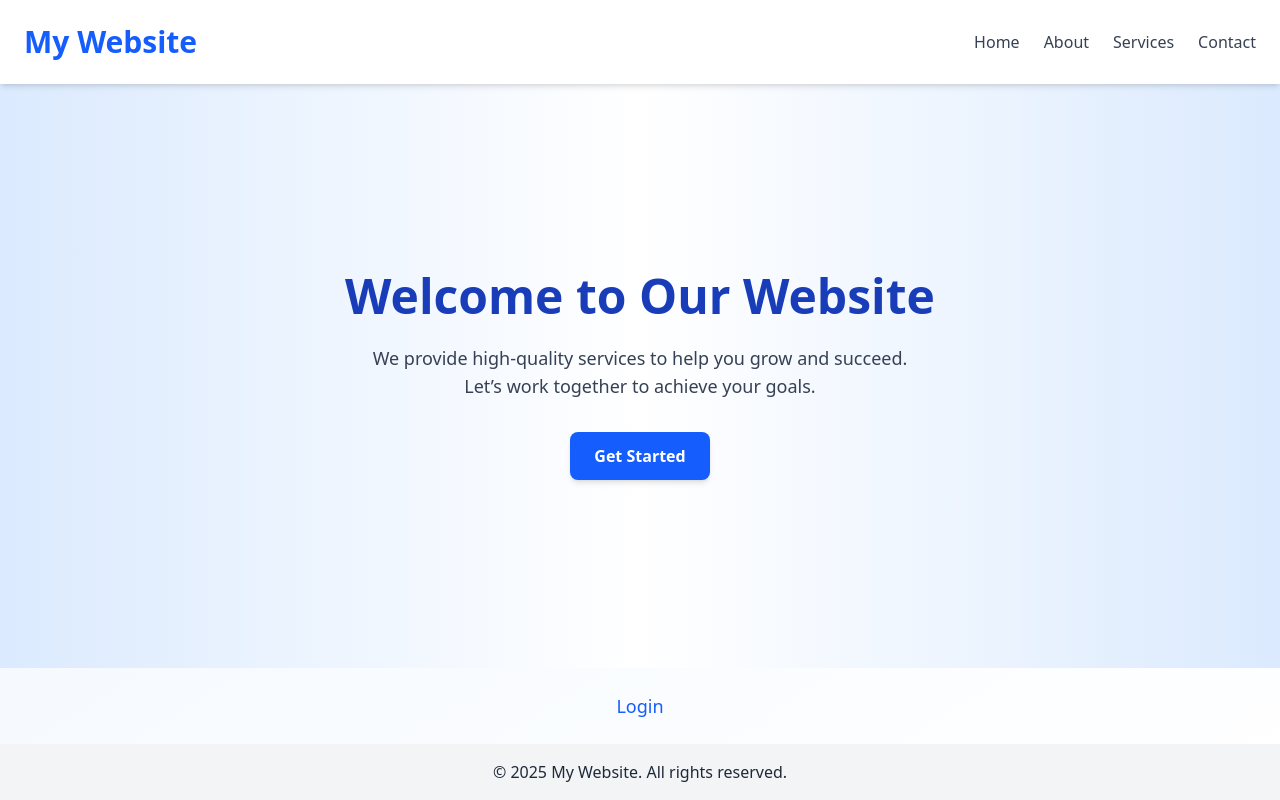
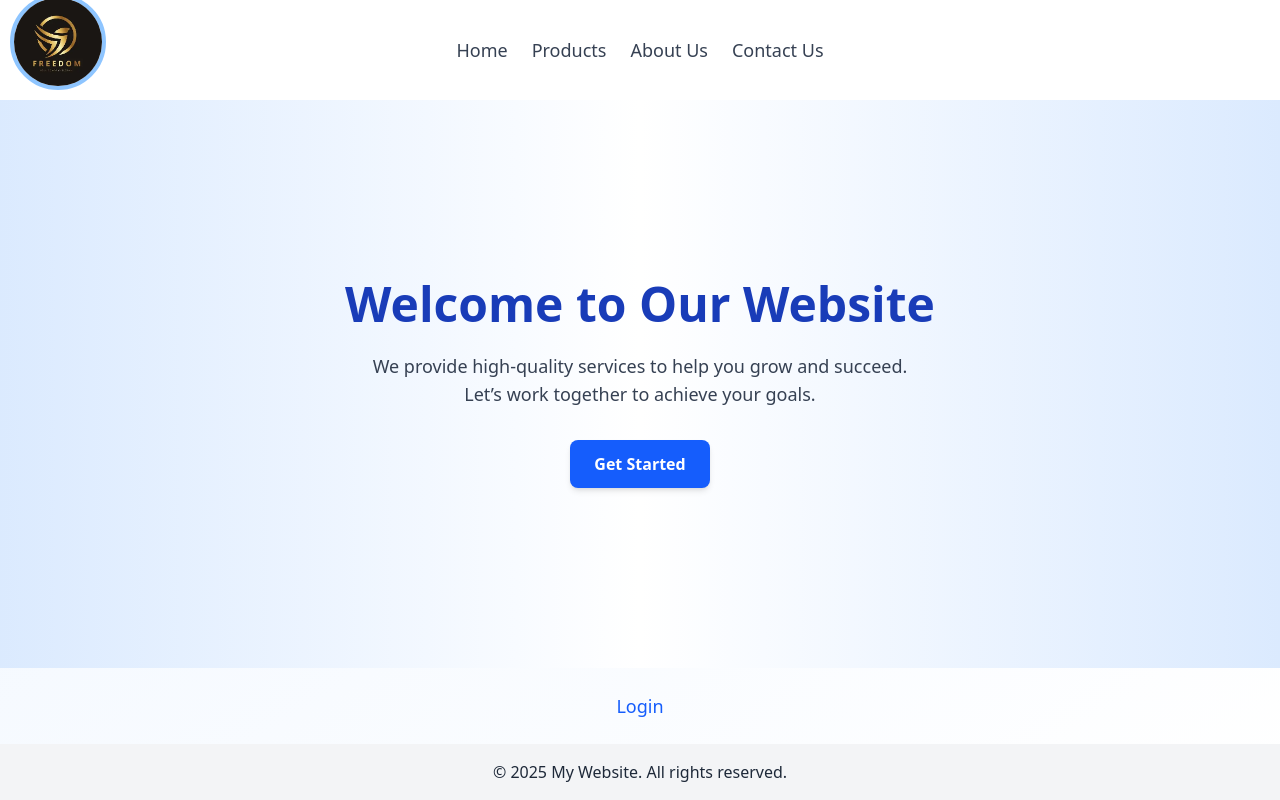
Before and after one commit to Dilmi05/cbc-frontend, a React (Vite) app: page / in a window 1280 px wide. Built offline with nearby package versions, Linux system fonts and the light colour scheme.

Commit message:
create header.jsx

```diff
--- /dev/null
+++ b/src/components/header.jsx
@@ -0,0 +1,22 @@
+import profilePic from '../assets/logo.jpg';
+
+export default function Header(){
+    return(
+    <header className="bg-white flex justify-center items-center  top-0 z-10 h-[100px] w-full relative">
+
+    <img
+              src={profilePic}
+              alt="Profile"
+              className="w-24 h-24 rounded-full mb-4 border-4 border-blue-300 cursor-pointer absolute left-[10px]"
+            />
+
+       <nav className="space-x-6 text-lg ">
+
+          <a href="/" className="text-gray-700 hover:text-blue-500 transition">Home</a>
+          <a href="/products" className="text-gray-700 hover:text-blue-500 transition">Products</a>
+          <a href="/about" className="text-gray-700 hover:text-blue-500 transition">About Us</a>
+          <a href="/contact" className="text-gray-700 hover:text-blue-500 transition">Contact Us</a>
+        </nav>
+     </header>
+    )
+}
--- a/src/pages/admin/AdminProductPage.jsx
+++ b/src/pages/admin/AdminProductPage.jsx
@@ -1,40 +1,44 @@
  import axios from "axios";
 import { useEffect, useState } from "react";
 import { FaPlus } from "react-icons/fa";
-import{ Link } from "react-router-dom";
+import { Link } from "react-router-dom";
 import { toast } from "react-toastify";
 
 export default function AdminProductPage() {
   const [products, setProducts] = useState([]);
-  const[productsLoaded,setProductsLoaded] =useState(false);
-
-
+  const [productsLoaded, setProductsLoaded] = useState(false);
 
   useEffect(() => {
-    if(!productsLoaded){
+    if (!productsLoaded) {
       axios.get("http://localhost:5000/api/products")
         .then((res) => {
           setProducts(res.data);
           setProductsLoaded(true);
-      })
-
+        });
     }
   }, [productsLoaded]);
-
 
   return (
     <div className="min-h-screen bg-gray-100 p-8 relative">
 
-        <Link to={"/admin/products/addProduct"}className="absolute right-[25px] bottom-[25px] text-[25px] bg-[#bd0bbd] p-5 rounded-lg text-white hover:bg-[#FF00FF] border border-[#3b82f6]"><FaPlus></FaPlus></Link>
+      {/* Floating Add Button */}
+      <Link
+        to={"/admin/products/addProduct"}
+        className="absolute right-[25px] bottom-[25px] text-[25px] bg-[#2563eb] p-5 rounded-lg text-white hover:bg-[#3b82f6] border border-[#3b82f6]"
+      >
+        <FaPlus />
+      </Link>
 
-      <h1 className="text-3xl font-bold text-center mb-6 text-gray-800">Admin Product Page</h1>
+      {/* Page Title */}
+      <h1 className="text-3xl font-bold text-center mb-6 text-blue-800">Admin Product Page</h1>
+
+      {/* Conditional Rendering */}
       <h1>
         {
-          productsLoaded?<div className="overflow-x-auto shadow-lg rounded-lg">
-
-
+          productsLoaded ? (
+            <div className="overflow-x-auto shadow-lg rounded-lg">
               <table className="min-w-full bg-white border border-gray-300 text-sm text-left">
-          <thead className="bg-purple-600 text-white uppercase text-xs tracking-wider">
+                <thead className="bg-blue-600 text-white uppercase text-xs tracking-wider">
                   <tr>
                     <th className="px-6 py-3 border-b">Product ID</th>
                     <th className="px-6 py-3 border-b">Product Name</th>
@@ -55,36 +59,39 @@ export default function AdminProductPage() {
                       <td className="px-6 py-4 border-b">{product.stock}</td>
                       <td className="px-6 py-4 border-b">{product.description}</td>
                       <td className="px-6 py-4 border-b">
-                  <button className="bg-blue-500 text-white px-3 py-1 rounded hover:bg-blue-600 text-xs">Edit</button>
-                  <button className="bg-red-500 text-white px-3 py-1 rounded ml-2 hover:bg-red-600 text-xs" onClick={()=>{
+                        <button className="bg-blue-600 text-white px-3 py-1 rounded hover:bg-blue-700 text-xs">
+                          Edit
+                        </button>
+                        <button
+                          className="bg-red-500 text-white px-3 py-1 rounded ml-2 hover:bg-red-600 text-xs"
+                          onClick={() => {
                             const token = localStorage.getItem("token");
-                    axios.delete(`http://localhost:5000/api/products/${product.productID}`,
-
-                       {
-                        headers:{
-                          Authorization:"Bearer ${token}",
+                            axios.delete(`http://localhost:5000/api/products/${product.productID}`, {
+                              headers: {
+                                Authorization: `Bearer ${token}`,
                               },
-
-                      }
-                    ).then((res)=>{
-                      console.log(res.data)
-                      toast.success("product delete successfully")
+                            }).then((res) => {
+                              console.log(res.data);
+                              toast.success("Product deleted successfully");
                               setProductsLoaded(false);
-                     })
-                  }}>Delete</button>
+                            });
+                          }}
+                        >
+                          Delete
+                        </button>
                       </td>
                     </tr>
                   ))}
                 </tbody>
               </table>
-      </div>:<div className="flex justify-center mt-8">
-  <div className="w-10 h-10 border-[4px] border-gray-600 border-b-blue-500 animate-spin rounded-full"></div>
             </div>
+          ) : (
+            <div className="flex justify-center mt-8">
+              <div className="w-10 h-10 border-[4px] border-gray-300 border-b-blue-500 animate-spin rounded-full"></div>
+            </div>
+          )
         }
       </h1>
-
-
-
     </div>
   );
 }
--- a/src/pages/homePage.jsx
+++ b/src/pages/homePage.jsx
@@ -1,19 +1,13 @@
  import { Link } from 'react-router-dom';
+ import Header from '../components/header';
 
 export default function HomePage() {
   return (
     <div className="min-h-screen flex flex-col font-sans bg-gradient-to-br from-blue-50 to-white text-gray-800">
 
       {/* Header */}
-      <header className="bg-white shadow-md p-6 flex justify-between items-center sticky top-0 z-10">
-        <h1 className="text-3xl font-bold text-blue-600">My Website</h1>
-        <nav className="space-x-6">
-          <a href="/" className="text-gray-700 hover:text-blue-500 transition">Home</a>
-          <a href="/about" className="text-gray-700 hover:text-blue-500 transition">About</a>
-          <a href="/services" className="text-gray-700 hover:text-blue-500 transition">Services</a>
-          <a href="/contact" className="text-gray-700 hover:text-blue-500 transition">Contact</a>
-        </nav>
-      </header>
+      <Header/>
+
 
       {/* Hero Section */}
       <section className="flex-grow flex flex-col items-center justify-center text-center px-6 py-20 bg-gradient-to-r from-blue-100 via-white to-blue-100">
--- a/src/pages/logingPage.jsx
+++ b/src/pages/logingPage.jsx
@@ -1,16 +1,18 @@
- import React, { useState } from 'react';
+import React, { useState } from 'react';
 import axios from 'axios';
 import { toast } from 'react-toastify';
 import profilePic from '../assets/logo.jpg';
 
 export default function LoginPage() {
+
+    <Header/>
   const [email, setEmail] = useState('');
   const [password, setPassword] = useState('');
 
   function handleLogin(e) {
     e.preventDefault();
 
-    axios.post("http://localhost:5000/api/users/login", {
+    axios.post(import.meta.env.VITE_BACKEND_URL+"/api/users/login", {
       email,
       password,
     }).then((res) => {
--- /dev/null
+++ b/src/pages/test.jsx
@@ -0,0 +1,33 @@
+ import { useState } from "react";
+import uploadMediaToSupabase from "../utils/mediaUpload";
+
+export default function FileUploadTest() {
+  const [file, setFile] = useState(null);
+
+  async function handleUpload() {
+    uploadMediaToSupabase(file).then((url) => {
+      console.log(url);
+    }).catch((err) => {
+      console.log(err);
+    });
+  }
+
+  return (
+    <div className="flex flex-col items-center justify-center min-h-screen bg-gray-100 p-6 space-y-4">
+      <h1 className="text-2xl font-bold text-gray-800">File Upload Test</h1>
+      <input
+        type="file"
+        className="block w-full max-w-xs text-sm text-gray-700 border border-gray-300 rounded-lg cursor-pointer bg-white file:mr-4 file:py-2 file:px-4 file:rounded-full file:border-0 file:text-sm file:font-semibold file:bg-blue-500 file:text-white hover:file:bg-blue-600"
+        onChange={(e) => {
+          setFile(e.target.files[0]);
+        }}
+      />
+      <button
+        className="px-6 py-2 text-white bg-green-600 rounded hover:bg-green-700 disabled:opacity-50"
+        onClick={handleUpload}
+      >
+        Upload
+      </button>
+    </div>
+  );
+}
```
Also changed, not shown: vite.config.js (line endings or trailing spaces), 1 other file (tests, documents, lock files or other folders). Lines whose indentation alone changed are shown as unchanged.
